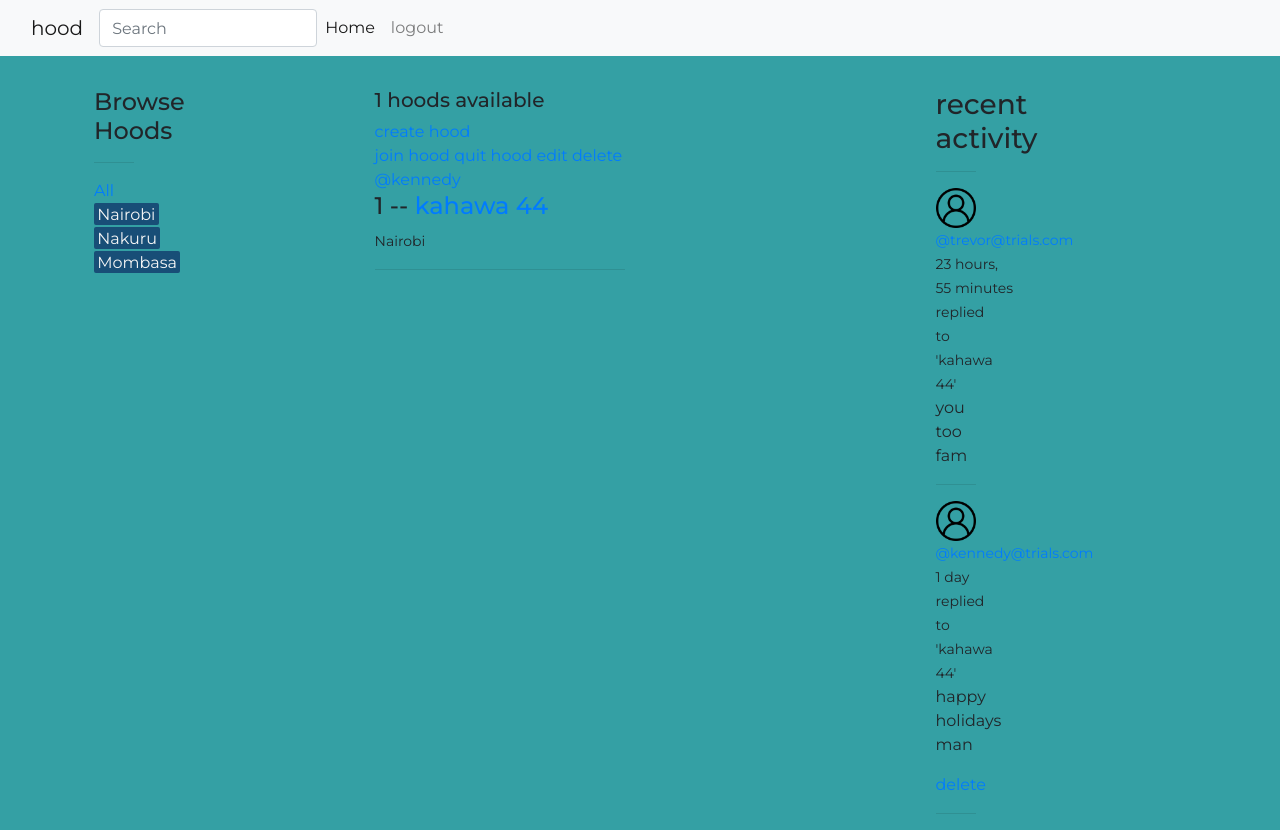
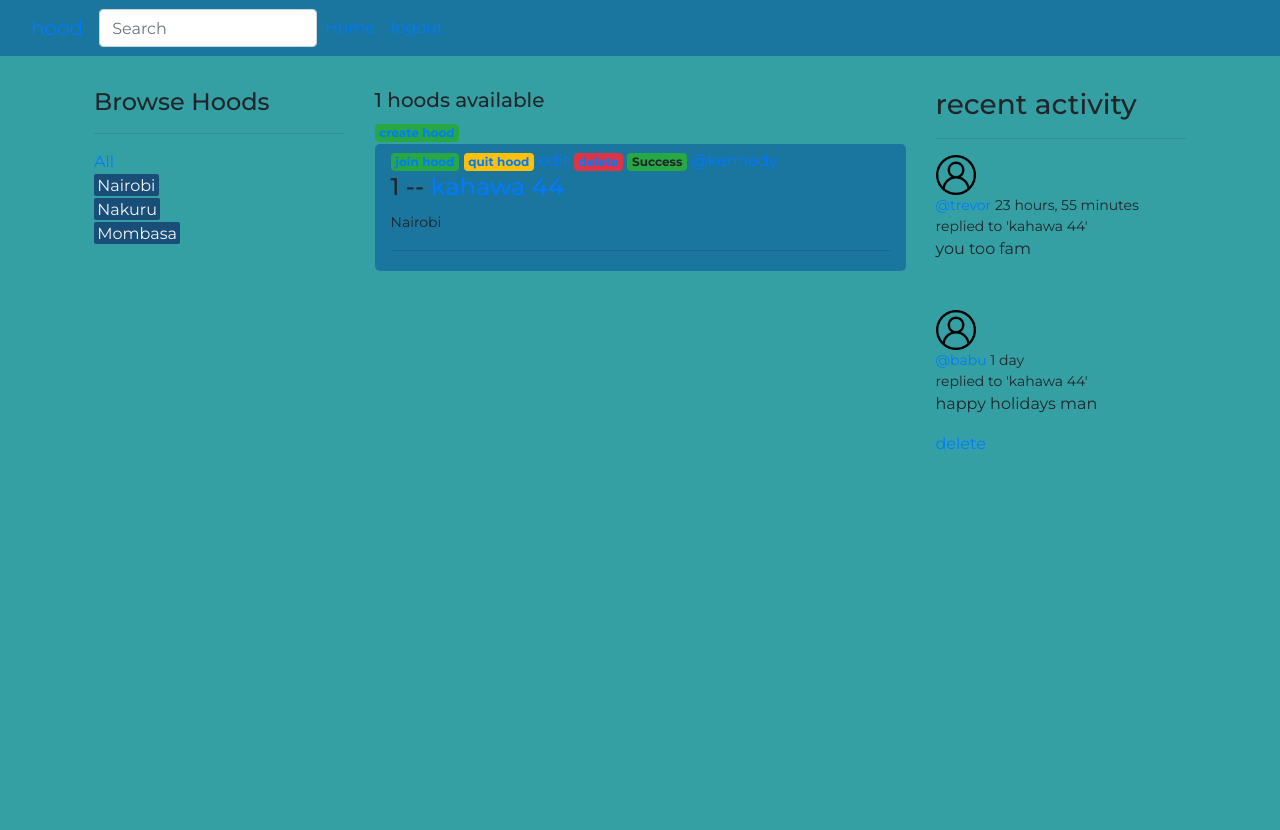
Before and after one commit to kennedybabu/my-hood, a Django app: page / in a window 1280 px wide. After the commit the page ends 449 px from the top, so only its background shows below. Run offline with Django 4.2, Linux system fonts and the light colour scheme; a user stored in the database is signed in; data comes from the database, SQL or seed files in the repository; both versions use the stored data as it was after the commit; some libraries are stand-ins or nearby versions.

Commit message:
feature: style the home page

```diff
--- a/app/templates/app/activity_component.html
+++ b/app/templates/app/activity_component.html
@@ -1,13 +1,13 @@
 <h3>recent activity</h3>
 <hr>
 {% for post in posts %}
-    <div>
+    <div class="post-activity">
 
         <div class="user-profile">
             <img src="{{ post.user.profile_pic.url }}" alt="">
         </div>
 
-        <small><a href="{% url 'user_profile' post.user.id %}">@{{ post.user }}</a> {{ post.created | timesince }}</small>
+        <small><a href="{% url 'user_profile' post.user.id %}">@{{ post.user.name }}</a> {{ post.created | timesince }}</small>
         <small>replied to '{{ post.hood }}'</small>
         <p>{{ post }}</p>
         {% if request.user == post.user %}
--- a/app/templates/app/feed_component.html
+++ b/app/templates/app/feed_component.html
@@ -1,17 +1,19 @@
 <div>
     {% for hood in hoods %}
 
-        <div>
+        <div class="hood">
 
-            <a href="{% url 'join_hood' hood.id %}">join hood</a>
-            <a href="{% url 'quit_hood' hood.id  %}">quit hood</a>
+            <a href="{% url 'join_hood' hood.id %}"><span class="badge bg-success">join hood</span></a>
+            <a href="{% url 'quit_hood' hood.id  %}"><span class="badge bg-warning">quit hood</span></a>
             {% if request.user == hood.occupants %}
                 <P>HOLA</P>
             {% endif %}
 
             {% if request.user == hood.host %}
                 <a href="{% url 'update_hood' hood.id %}">edit</a>
-                <a href="{% url 'delete_hood' hood.id %}">delete</a>
+                <a href="{% url 'delete_hood' hood.id %}"><span class="badge bg-danger">delete</span></a>
+                <span class="badge bg-success">Success</span>
+
             {% endif %}
 
             <a href="{% url 'user_profile' hood.host.id %}">@{{ hood.host.username }}</a>
--- a/app/templates/app/home.html
+++ b/app/templates/app/home.html
@@ -10,7 +10,7 @@
 
         <div class="middle col-md-6">
             <h5>{{ hood_count }} hoods available</h5>
-            <a href="{% url 'create_hood' %}">create hood</a>
+            <a href="{% url 'create_hood' %}"><span class="badge bg-success">create hood</span></a>
 
             {% include 'app/feed_component.html' %}
 
--- a/app/templates/navbar.html
+++ b/app/templates/navbar.html
@@ -13,7 +13,7 @@
 
 <hr> -->
 
-<nav class="navbar navbar-expand-lg navbar-light bg-light">
+<nav class="navbar navbar-expand-lg">
     <div class="container-fluid">
       <a class="navbar-brand" href="{% url 'home' %}">hood</a>
       <button class="navbar-toggler" type="button" data-bs-toggle="collapse" data-bs-target="#navbarNavDropdown" aria-controls="navbarNavDropdown" aria-expanded="false" aria-label="Toggle navigation">
--- a/static/styles/main.css
+++ b/static/styles/main.css
@@ -15,14 +15,14 @@ body {
 }
 
 
-.navbar {
-    background-color: transparent;
+body > nav {
+    background-color: var(--antwerp-blue);
 }
 
 
 .home-container {
-    display: grid;
-    grid-template-columns: 1fr 2fr 1fr;
+    display: flex;
+    /* grid-template-columns: 1fr 2fr 1fr; */
     min-width: 90%;
 }
 
@@ -35,7 +35,28 @@ body {
 
 }
 
-.profile-container {
+body > div > div.right.col-md-3 > div {
+    display: flex;
+}
+
+
+body > div > div.middle.col-md-6 > div {
+    min-width: 100%;
+}
+
+
+body > div > div.middle.col-md-6 {
+    width: 100%;
+}
+
+.hood {
+    min-width: 80%;
+    padding: .3rem 1rem;
+    border-radius: 5px;
+    background-color: var(--antwerp-blue);
+}
+
+/* .profile-container {
     display: grid;
     grid-template-columns: 1fr 3fr 1fr;
 }
@@ -43,7 +64,7 @@ body {
 .hood-container {
     display: grid;
     grid-template-columns: 3fr 1fr;
-}
+} */
 
 .user-profile img {
     width: 40px;
@@ -55,3 +76,16 @@ body {
 .right {
     padding-top: 2rem;
 }
+
+
+.post-activity {
+    width: 90%;
+    flex-direction: column;
+}
+
+
+@media only screen and (min-width: 768px) {
+    .col-md-3 {
+        width: auto;
+    }
+}
```
Also changed, not shown: db.sqlite3.
